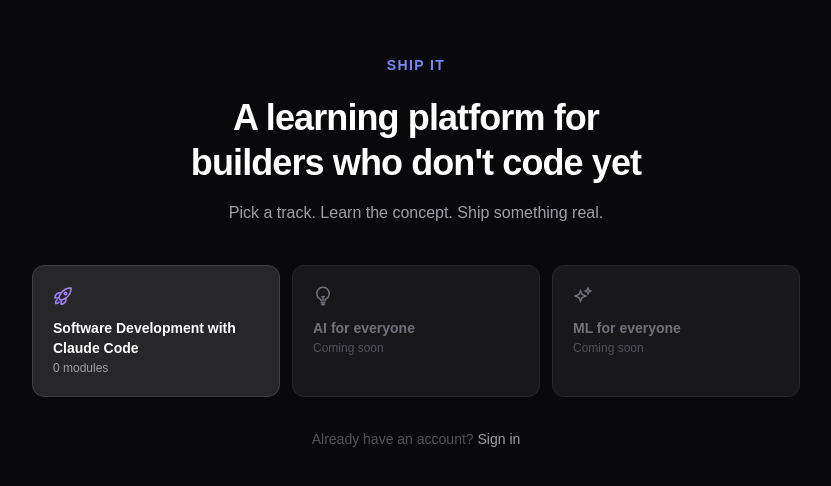
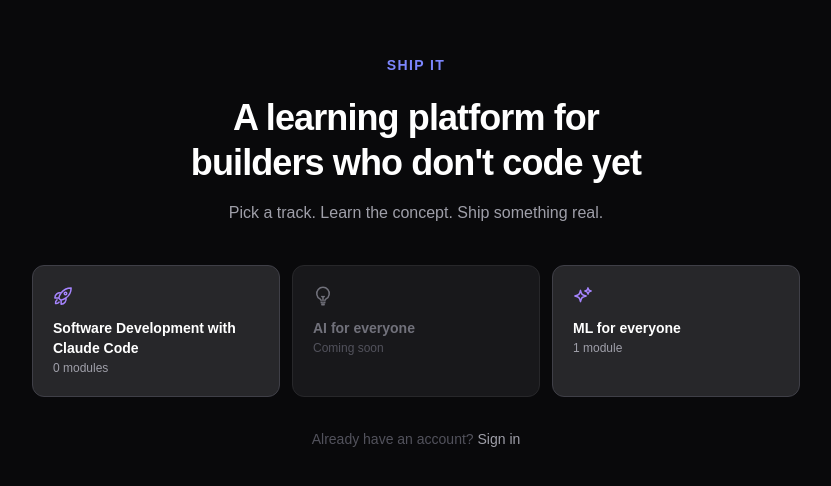
Before and after one commit to jeffwellesly/ship-it, a Next.js app: page / in a window 1280 px wide. Shown: the part 148-634 px from the top of the page, without its empty margins (224-1055 px from the left). Built offline with nearby package versions, Linux system fonts and the light colour scheme; no server answers; the database is empty.

Commit message:
Fix ML course organisation: correct module count on landing page, remove ML from coming soon, rename Module 0 to Module 1

```diff
--- a/src/app/courses/page.tsx
+++ b/src/app/courses/page.tsx
@@ -39,15 +39,6 @@
     icon: (
       <svg xmlns="http://www.w3.org/2000/svg" width="20" height="20" viewBox="0 0 24 24" fill="none" stroke="#555" strokeWidth="2" strokeLinecap="round" strokeLinejoin="round">
         <path d="M12 18v-5.25m0 0a6.01 6.01 0 0 0 1.5-.189m-1.5.189a6.01 6.01 0 0 1-1.5-.189m3.75 7.478a12.06 12.06 0 0 1-4.5 0m3.75 2.383a14.406 14.406 0 0 1-3 0M14.25 18v-.192c0-.983.658-1.823 1.508-2.316a7.5 7.5 0 1 0-7.517 0c.85.493 1.509 1.333 1.509 2.316V18" />
-      </svg>
-    ),
-  },
-  {
-    title: 'ML for everyone',
-    description: 'Go from zero to understanding machine learning models, data, and real-world applications.',
-    icon: (
-      <svg xmlns="http://www.w3.org/2000/svg" width="20" height="20" viewBox="0 0 24 24" fill="none" stroke="#555" strokeWidth="2" strokeLinecap="round" strokeLinejoin="round">
-        <path d="M9.813 15.904 9 18.75l-.813-2.846a4.5 4.5 0 0 0-3.09-3.09L2.25 12l2.846-.813a4.5 4.5 0 0 0 3.09-3.09L9 5.25l.813 2.846a4.5 4.5 0 0 0 3.09 3.09L15.75 12l-2.846.813a4.5 4.5 0 0 0-3.09 3.09ZM18.259 8.715 18 9.75l-.259-1.035a3.375 3.375 0 0 0-2.455-2.456L14.25 6l1.036-.259a3.375 3.375 0 0 0 2.455-2.456L18 2.25l.259 1.035a3.375 3.375 0 0 0 2.456 2.456L21.75 6l-1.035.259a3.375 3.375 0 0 0-2.456 2.456Z" />
       </svg>
     ),
   },
--- a/src/app/page.tsx
+++ b/src/app/page.tsx
@@ -3,9 +3,16 @@
 
 export default async function Home() {
   const supabase = await createClient()
+  const { data: softwareCourse } = await supabase
+    .from('courses')
+    .select('id')
+    .eq('sort_order', 1)
+    .single()
+
   const { count } = await supabase
     .from('modules')
     .select('*', { count: 'exact', head: true })
+    .eq('course_id', softwareCourse?.id ?? '')
 
   const moduleCount = count ?? 0
 
@@ -40,11 +47,11 @@
           <path strokeLinecap="round" strokeLinejoin="round" d="M9.813 15.904 9 18.75l-.813-2.846a4.5 4.5 0 0 0-3.09-3.09L2.25 12l2.846-.813a4.5 4.5 0 0 0 3.09-3.09L9 5.25l.813 2.846a4.5 4.5 0 0 0 3.09 3.09L15.75 12l-2.846.813a4.5 4.5 0 0 0-3.09 3.09ZM18.259 8.715 18 9.75l-.259-1.035a3.375 3.375 0 0 0-2.455-2.456L14.25 6l1.036-.259a3.375 3.375 0 0 0 2.455-2.456L18 2.25l.259 1.035a3.375 3.375 0 0 0 2.456 2.456L21.75 6l-1.035.259a3.375 3.375 0 0 0-2.456 2.456Z" />
         </svg>
       ),
-      iconColor: 'text-zinc-500',
+      iconColor: 'text-violet-400',
       title: 'ML for everyone',
-      subtitle: 'Coming soon',
-      active: false,
-      href: null,
+      subtitle: '1 module',
+      active: true,
+      href: '/login',
     },
   ]
 
```
Also changed, not shown: 1 other file (tests, documents, lock files or other folders).
